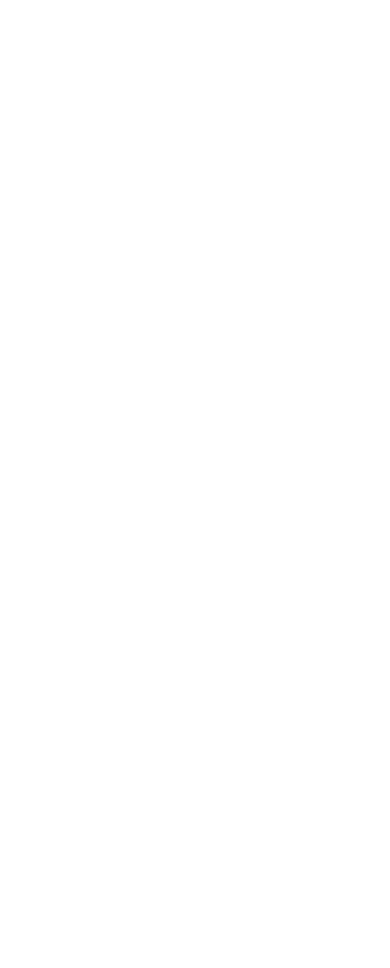
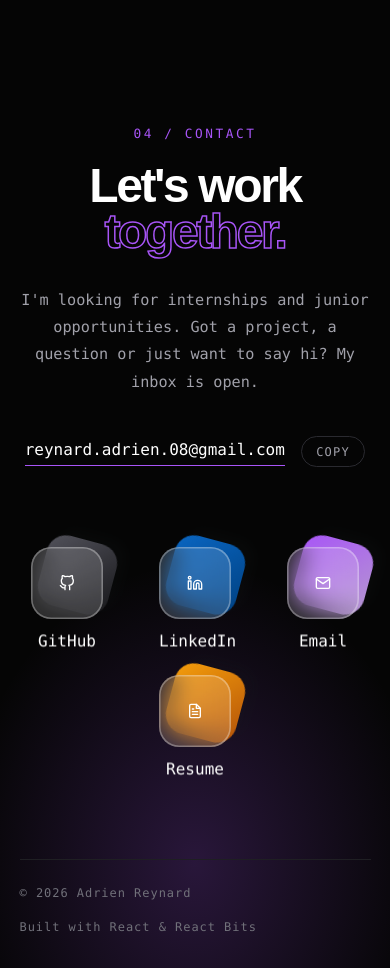
Before and after one commit to areynard13/portfolio, a React app: page / in a window 390 px wide. Shown: the part 6580-7548 px from the top of the page. Before the commit the page ends 6575 px from the top, so only its background shows below. Built offline with nearby package versions, Linux system fonts and the light colour scheme; the HTML template or start-up script is replaced by a standard one.

Commit message:
feat: add contact section

```diff
--- a/src/App.jsx
+++ b/src/App.jsx
@@ -2,6 +2,7 @@
 import Education from './sections/Education/Education';
 import Experience from './sections/Experience/Experience';
 import Projects from './sections/Projects/Projects';
+import Contact from './sections/Contact/Contact';
 
 function App() {
   return (
@@ -10,6 +11,7 @@
       <Education />
       <Experience />
       <Projects />
+      <Contact />
     </main>
   );
 }
--- a/src/components/GlassIcons.jsx
+++ b/src/components/GlassIcons.jsx
@@ -16,22 +16,52 @@
     if (gradientMapping[color]) {
       return { background: gradientMapping[color] };
     }
+
     return { background: color };
   };
 
   return (
     <div className={`icon-btns ${className || ''}`}>
-      {items.map((item, index) => (
-        <button key={index} className={`icon-btn ${item.customClass || ''}`} aria-label={item.label} type="button">
-          <span className="icon-btn__back" style={getBackgroundStyle(item.color)}></span>
-          <span className="icon-btn__front">
-            <span className="icon-btn__icon" aria-hidden="true">
-              {item.icon}
+      {items.map((item, index) => {
+        const Tag = item.href ? 'a' : 'button';
+
+        const props = item.href
+          ? {
+              href: item.href,
+              ...(item.href.startsWith('http') && {
+                target: '_blank',
+                rel: 'noreferrer'
+              }),
+              ...(item.download && {
+                download: true
+              })
+            }
+          : {
+              type: 'button'
+            };
+
+        return (
+          <Tag
+            key={index}
+            className={`icon-btn ${item.customClass || ''}`}
+            aria-label={item.label}
+            {...props}
+          >
+            <span
+              className="icon-btn__back"
+              style={getBackgroundStyle(item.color)}
+            ></span>
+
+            <span className="icon-btn__front">
+              <span className="icon-btn__icon" aria-hidden="true">
+                {item.icon}
+              </span>
             </span>
-          </span>
-          <span className="icon-btn__label">{item.label}</span>
-        </button>
-      ))}
+
+            <span className="icon-btn__label">{item.label}</span>
+          </Tag>
+        );
+      })}
     </div>
   );
 };
--- /dev/null
+++ b/src/data/contact.js
@@ -0,0 +1,6 @@
+export const contact = {
+  email: 'reynard.adrien.08@gmail.com',
+  github: 'https://github.com/areynard13',
+  linkedin: 'https://www.linkedin.com/in/adrien-reynard-085981379',
+//   cv: '/cv.pdf',
+};
--- /dev/null
+++ b/src/sections/Contact/Contact.css
@@ -0,0 +1,141 @@
+.contact {
+  position: relative;
+  overflow: hidden;
+  background: #050505;
+  color: #fff;
+  font-family: var(--font-code);
+  border-top: 1px dashed rgba(var(--brand-rgb), 0.4);
+}
+
+/* brand glow behind the icons (static, no animation = no lag) */
+.contact::before {
+  content: '';
+  position: absolute;
+  left: 50%;
+  bottom: -20%;
+  width: min(900px, 120vw);
+  height: 600px;
+  transform: translateX(-50%);
+  background: radial-gradient(closest-side, rgba(var(--brand-rgb), 0.22), transparent);
+  pointer-events: none;
+}
+
+.contact-inner {
+  position: relative;
+  width: min(90vw, 900px);
+  margin: 0 auto;
+  padding: 8rem 0 4rem;
+  text-align: center;
+}
+
+.contact-index {
+  display: block;
+  font-size: 0.8rem;
+  letter-spacing: 0.2em;
+  text-transform: uppercase;
+  color: var(--brand);
+}
+
+.contact-title {
+  margin: 1.25rem 0 0;
+  font-family: 'Geist Variable', sans-serif;
+  font-size: clamp(3rem, 11vw, 8rem);
+  font-weight: 600;
+  line-height: 0.95;
+  letter-spacing: -0.05em;
+}
+
+.contact-title em {
+  font-style: normal;
+  color: transparent;
+  -webkit-text-stroke: 1.5px var(--brand);
+}
+
+.contact-text {
+  max-width: 48ch;
+  margin: 2rem auto 0;
+  font-size: 0.95rem;
+  line-height: 1.8;
+  color: var(--text-muted);
+}
+
+/* ---------- Email ---------- */
+.contact-mail {
+  display: inline-flex;
+  align-items: center;
+  flex-wrap: wrap;
+  justify-content: center;
+  gap: 1rem;
+  margin-top: 2.5rem;
+}
+
+.contact-mail a {
+  font-size: clamp(1rem, 3vw, 1.4rem);
+  color: #fff;
+  text-decoration: none;
+  border-bottom: 1px solid var(--brand);
+  padding-bottom: 0.2rem;
+  transition: color 0.3s ease;
+}
+
+.contact-mail a:hover {
+  color: var(--brand-light);
+}
+
+.contact-mail button {
+  padding: 0.35rem 0.9rem;
+  border: 1px solid #2a2a30;
+  border-radius: 999px;
+  background: transparent;
+  font-family: inherit;
+  font-size: 0.75rem;
+  letter-spacing: 0.1em;
+  text-transform: uppercase;
+  color: var(--text-muted);
+  cursor: pointer;
+  transition: border-color 0.3s ease, color 0.3s ease;
+}
+
+.contact-mail button:hover {
+  border-color: var(--brand);
+  color: var(--brand-light);
+}
+
+/* ---------- Glass icons (overrides) ---------- */
+.contact .contact-icons {
+  display: flex;
+  flex-wrap: wrap;
+  justify-content: center;
+  gap: 3.5rem;
+  margin: 3rem auto 0;
+  padding: 2rem 0 3rem;
+}
+
+.contact .contact-icons a.icon-btn {
+  text-decoration: none;
+  color: inherit;
+}
+
+/* no hover on touch screens: keep labels visible */
+@media (hover: none) {
+  .contact .icon-btn__label {
+    opacity: 1;
+    transform: translateY(20%);
+  }
+}
+
+/* ---------- Footer ---------- */
+.contact-footer {
+  position: relative;
+  display: flex;
+  justify-content: space-between;
+  gap: 1rem;
+  flex-wrap: wrap;
+  width: min(90vw, 1100px);
+  margin: 0 auto;
+  padding: 1.5rem 0 2rem;
+  border-top: 1px solid var(--line-dark);
+  font-size: 0.75rem;
+  letter-spacing: 0.08em;
+  color: var(--text-dim);
+}
--- /dev/null
+++ b/src/sections/Contact/Contact.jsx
@@ -0,0 +1,86 @@
+import { useState } from 'react';
+import { FiGithub, FiLinkedin, FiMail, FiFileText } from 'react-icons/fi';
+import GlassIcons from '../../components/GlassIcons';
+import useReveal from '../../hooks/useReveal';
+import { contact } from '../../data/contact';
+import './Contact.css';
+
+const items = [
+  {
+    icon: <FiGithub />,
+    color: 'linear-gradient(135deg, #52525b, #18181b)',
+    label: 'GitHub',
+    href: contact.github,
+  },
+  {
+    icon: <FiLinkedin />,
+    color: 'linear-gradient(135deg, #0a66c2, #004182)',
+    label: 'LinkedIn',
+    href: contact.linkedin,
+  },
+  {
+    icon: <FiMail />,
+    color: 'linear-gradient(135deg, var(--brand), var(--brand-soft))',
+    label: 'Email',
+    href: `mailto:${contact.email}`,
+  },
+  {
+    icon: <FiFileText />,
+    color: 'linear-gradient(135deg, #f59e0b, #b45309)',
+    label: 'Resume',
+    href: contact.cv,
+    download: true,
+  },
+];
+
+const Contact = () => {
+  const ref = useReveal();
+  const [copied, setCopied] = useState(false);
+
+  const copyEmail = async () => {
+    try {
+      await navigator.clipboard.writeText(contact.email);
+      setCopied(true);
+      setTimeout(() => setCopied(false), 1800);
+    } catch {
+      window.location.href = `mailto:${contact.email}`;
+    }
+  };
+
+  return (
+    <section className="contact" id="contact" ref={ref} aria-labelledby="contact-title">
+      <div className="contact-inner">
+        <span className="contact-index reveal">04 / Contact</span>
+
+        <h2 id="contact-title" className="contact-title reveal">
+          Let&apos;s work
+          <br />
+          <em>together.</em>
+        </h2>
+
+        <p className="contact-text reveal">
+          I&apos;m looking for internships and junior opportunities. Got a project, a question or just
+          want to say hi? My inbox is open.
+        </p>
+
+        <div className="contact-mail reveal">
+          <a href={`mailto:${contact.email}`}>{contact.email}</a>
+          <button type="button" onClick={copyEmail} aria-live="polite">
+            {copied ? 'Copied ✓' : 'Copy'}
+          </button>
+        </div>
+
+        <div className="reveal" style={{ '--d': '120ms' }}>
+          <GlassIcons items={items} className="contact-icons" />
+        </div>
+      </div>
+
+      <footer className="contact-footer">
+        <span>© {new Date().getFullYear()} Adrien Reynard</span>
+        <span>Built with React &amp; React Bits</span>
+      </footer>
+    </section>
+  );
+};
+
+export default Contact;
```
